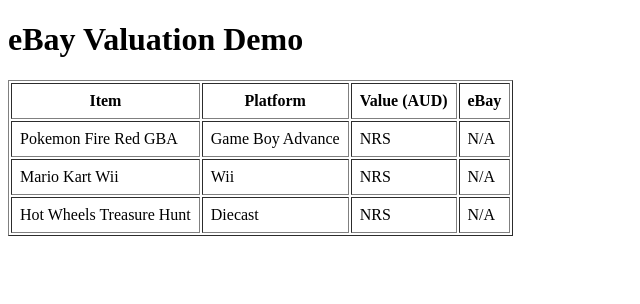
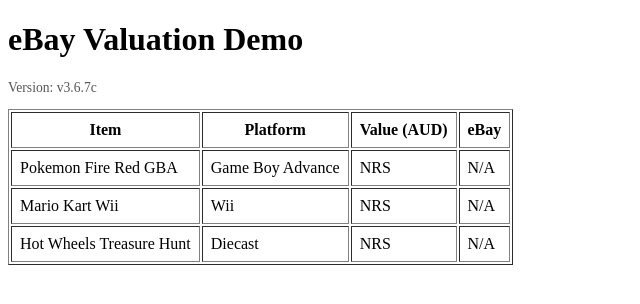
Before and after one commit to bert386/SIBIDev, a Next.js app: page /ebay-demo in a window 1280 px wide. Shown: the top 304 px of the page, without its empty margins (0-640 px from the left). Built offline with nearby package versions, Linux system fonts and the light colour scheme; no server answers.

Commit message:
Add files via upload

```diff
--- a/pages/api/analyse-image.js
+++ b/pages/api/analyse-image.js
@@ -35,7 +35,7 @@
   const form = new IncomingForm();
 
   form.parse(req, async (err, fields, files) => {
-    const imageFile = files?.images || Object.values(files)[0];
+    const imageFile = files?.image?.[0] || files?.images?.[0] || Object.values(files)[0];
 
     if (!imageFile?.filepath) {
       console.error('File parsing failed. Formidable files:', files);
--- a/pages/ebay-demo.js
+++ b/pages/ebay-demo.js
@@ -60,6 +60,7 @@
         <title>eBay Valuation Demo</title>
       </Head>
       <h1>eBay Valuation Demo</h1>
+      <p style={{ fontSize: '0.85rem', color: '#555' }}>Version: v3.6.7c</p>
       <table border="1" cellPadding="8">
         <thead>
           <tr>
```
